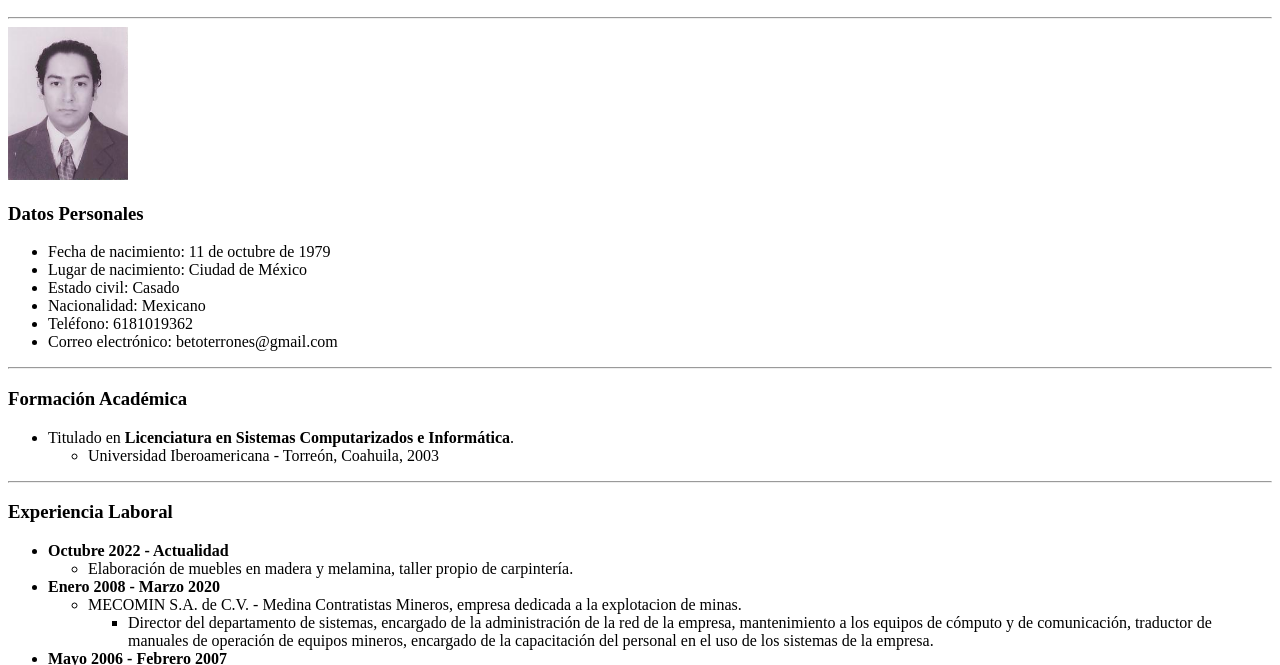
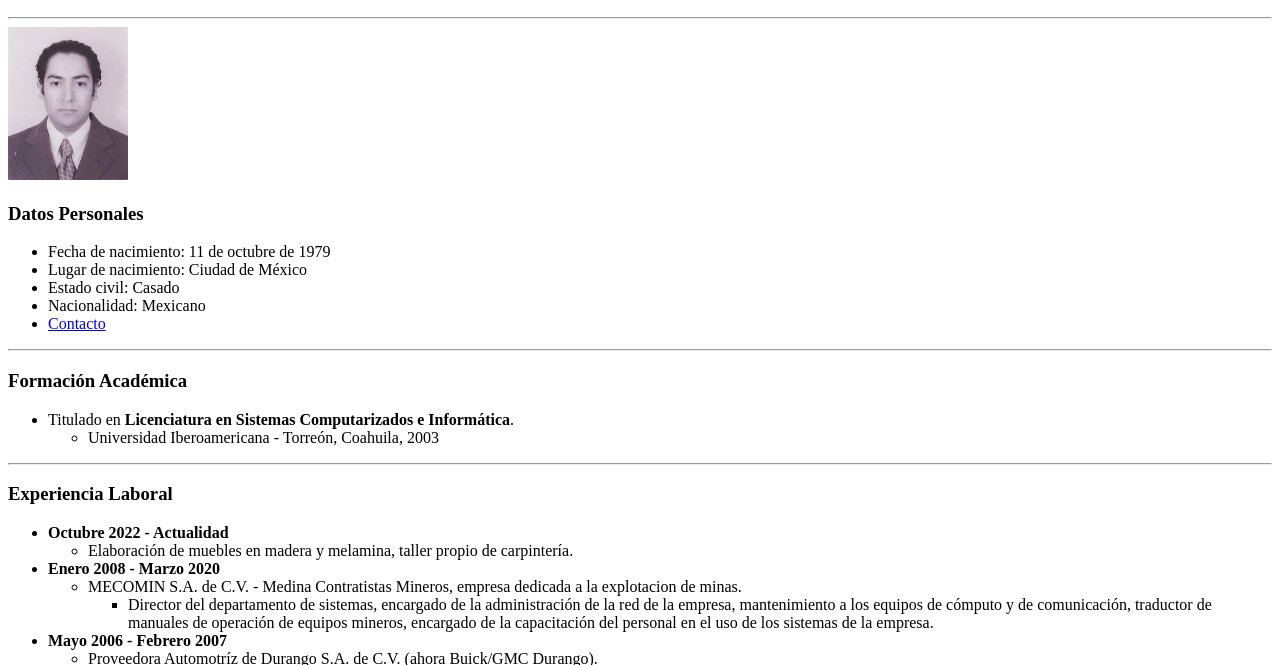
Before and after one commit to AlTerDays/cv, a plain HTML site: page index.html in a window 1280 px wide. Shown: the part 120-785 px from the top of the page. Drawn offline with Linux system fonts and the light colour scheme.

Commit message:
Add files via upload

```diff
--- a/index.html
+++ b/index.html
@@ -17,8 +17,7 @@
                 <li>Lugar de nacimiento: Ciudad de México</li>
                 <li>Estado civil: Casado</li>
                 <li>Nacionalidad: Mexicano</li>
-                <li>Teléfono: 6181019362</li>
-                <li>Correo electrónico: betoterrones@gmail.com</li>
+                <li><a href=contact.html>Contacto</a></li>
             </ul>
             <hr />
         <h3>Formación Académica</h3>
```
